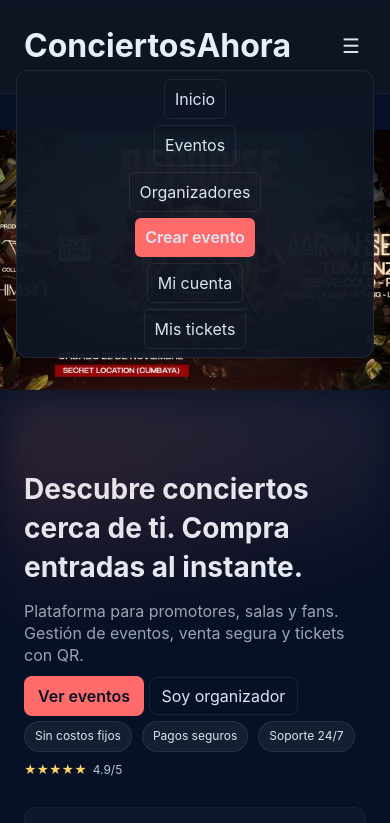
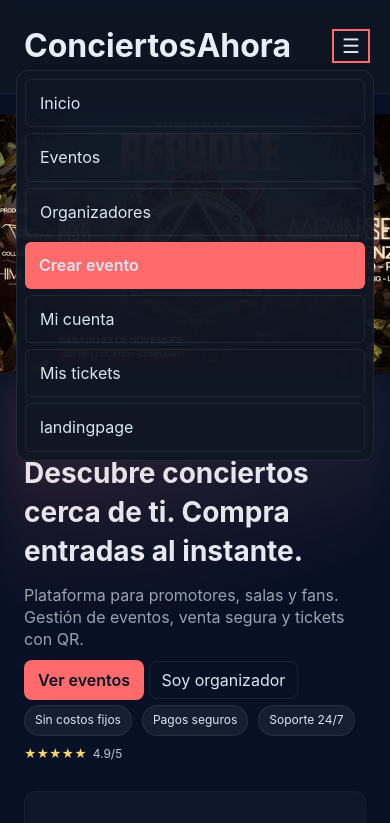
Before and after one commit to mathiasmora2232/PaginaWebmusic, a plain HTML site: page index.html in a window 390 px wide. Both pictures are taken after a click on the button "Abrir menú". Shown: the top 823 px of the page. Drawn offline with Linux system fonts and the light colour scheme.

Commit message:
Agregar menú móvil con transiciones y mejorar accesibilidad; actualizar evento de Shakira y añadir enlace a landing page

```diff
--- a/css/nav.css
+++ b/css/nav.css
@@ -117,6 +117,38 @@ button.btn, button.btn-outline {
 
 /* =Responsive */
 @media (max-width: 640px) {
+  /* Esconde la nav por defecto en móvil */
   .nav { display: none; }
   .menu-toggle { display: block; }
+
+  /* Nav abierta en móvil como panel superpuesto */
+  .nav.open {
+    position: fixed;
+    top: 64px; /* altura aproximada del header */
+    left: 0;
+    right: 0;
+    display: flex;
+    flex-direction: column;
+    gap: 8px;
+    padding: 12px 16px 24px;
+    background: rgba(15,23,36,0.97);
+    -webkit-backdrop-filter: blur(8px);
+    backdrop-filter: blur(8px);
+    border-bottom: 1px solid rgba(255,255,255,0.06);
+  }
+
+  .nav.open a {
+    padding: 12px 14px; /* objetivos táctiles más grandes */
+    width: 100%;
+  }
+
+  /* Asegura que el body deje espacio para el header en pantallas pequeñas */
+  body { padding-top: 64px; }
 }
+
+/* Mejora de accesibilidad al abrir/cerrar menú */
+.menu-toggle:focus { outline: 2px solid var(--accent); outline-offset: 2px; }
+
+/* Transición sutil para el panel */
+.nav,
+.nav.open { transition: all 0.2s ease-in-out; }
--- a/data/events.json
+++ b/data/events.json
@@ -92,8 +92,8 @@
   },
   {
     "id": "shakira-quito-2025",
-    "title": "Shakira en Quito 2025",
-    "date": "2025-11-30",
+    "title": "Shakira en Quito 2026",
+    "date": "2026-11-30",
     "displayDate": "30 nov",
     "venue": "Estadio Olímpico Atahualpa",
     "city": "Quito",
--- a/index.html
+++ b/index.html
@@ -18,6 +18,7 @@
         <a href="create-event.html" class="btn">Crear evento</a>
         <a href="account.html" class="btn-outline">Mi cuenta</a>
         <a href="tickets.html" class="btn-outline">Mis tickets</a>
+        <a href="landingpage/index.html" class="btn-outline">landingpage</a>
       </nav>
       <button class="menu-toggle" aria-label="Abrir menú">☰</button>
     </div>
@@ -170,6 +171,7 @@
         <a href="#">Términos</a>
         <a href="#">Privacidad</a>
         <a href="#">Contacto</a>
+        <a href="#">Hecho por mathias mora</a>
       </div>
     </div>
   </footer>
@@ -178,7 +180,21 @@
     // Toggle simple menu (mobile)
     const btn = document.querySelector('.menu-toggle');
     const nav = document.querySelector('.nav');
-    btn && btn.addEventListener('click', ()=> nav.classList.toggle('open'));
+    if (btn && nav) {
+      btn.setAttribute('aria-expanded', 'false');
+      btn.addEventListener('click', ()=> {
+        const isOpen = nav.classList.toggle('open');
+        btn.setAttribute('aria-expanded', String(isOpen));
+      });
+      // Cerrar menú al seleccionar una opción en móvil
+      nav.addEventListener('click', (e)=>{
+        const target = e.target;
+        if (target && target.tagName === 'A' && nav.classList.contains('open')) {
+          nav.classList.remove('open');
+          btn.setAttribute('aria-expanded', 'false');
+        }
+      });
+    }
 
     // Contadores animados para stats (aparecen al hacer scroll)
     const stats = document.querySelectorAll('.stat-card');
```
